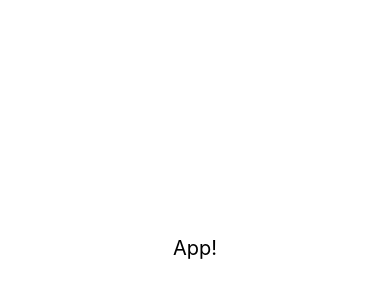
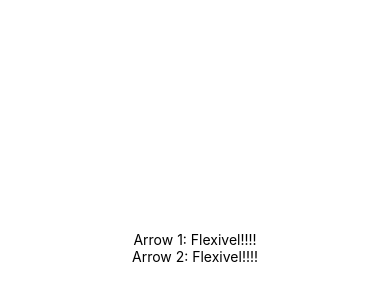
Before and after one commit to luizfelipew/react-native, a React Native app in the folder exercicios/: screen / in a window 390 px wide. Shown: the part 174-474 px from the top of the page. Built offline with nearby package versions, Linux system fonts and the light colour scheme.

Commit message:
Primeiro componente funcional

```diff
--- a/exercicios/index.js
+++ b/exercicios/index.js
@@ -1,7 +1,7 @@
 /** @format */
 
 import {AppRegistry} from 'react-native';
-import App from './App';
+import App from './src/App';
 import {name as appName} from './app.json';
 
 AppRegistry.registerComponent(appName, () => App);
--- a/exercicios/App.js
+++ b/exercicios/src/App.js
@@ -1,11 +1,13 @@
 import React, { Component } from 'react'
 import { View, Text, StyleSheet } from 'react-native'
+import Simples from './componentes/Simples'
+
 
 export default class App extends Component {
   render() {
     return (
       <View style={styles.container}>
-        <Text style={styles.f20}>App!</Text>
+        <Simples texto='Flexivel!!!!'/>
       </View>
     )
   }
@@ -17,8 +19,5 @@ const styles = StyleSheet.create({
     flex: 1,
     justifyContent: 'center',
     alignItems: 'center'
-  },
-  f20: {
-    fontSize: 20
   }
 })
--- /dev/null
+++ b/exercicios/src/componentes/Simples.js
@@ -0,0 +1,11 @@
+import React from 'react'
+import { Text } from 'react-native'
+
+// export default function(props) {
+//     return <Text>{props.texto}</Text>
+// }
+
+export default props => [
+    <Text key={1}>Arrow 1: {props.texto}</Text>,
+    <Text key={2}>Arrow 2: {props.texto}</Text>
+]
```
